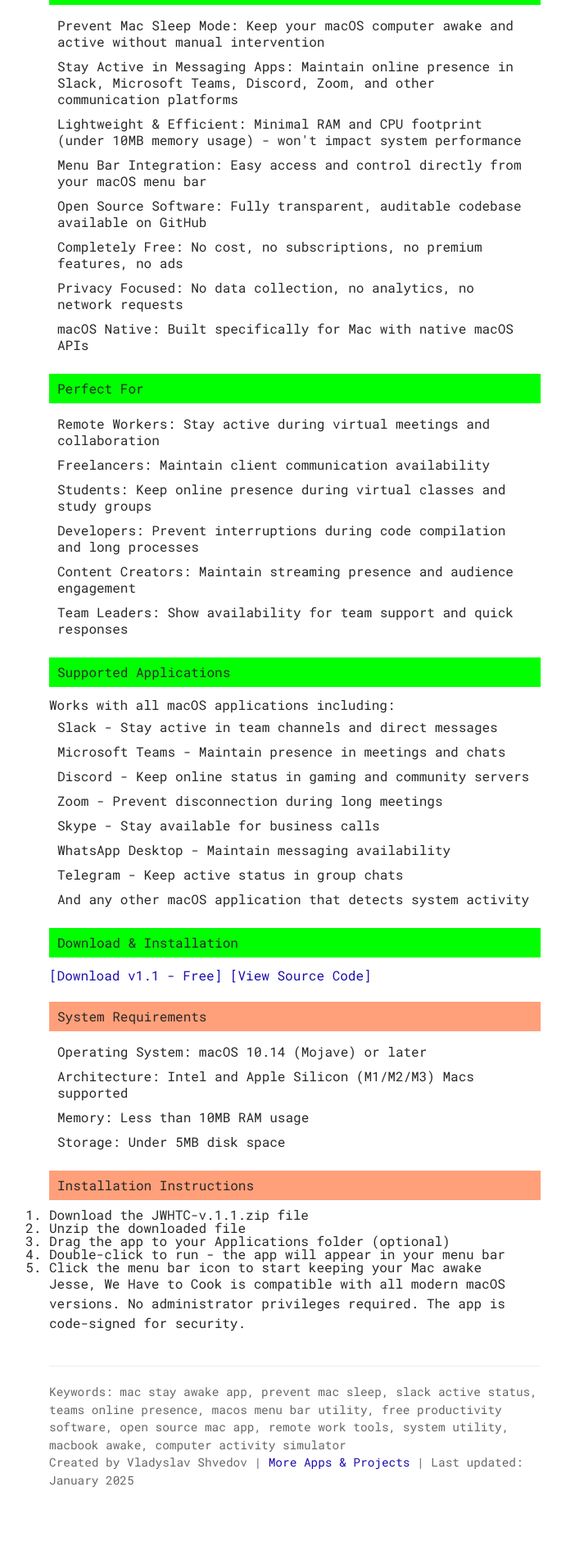
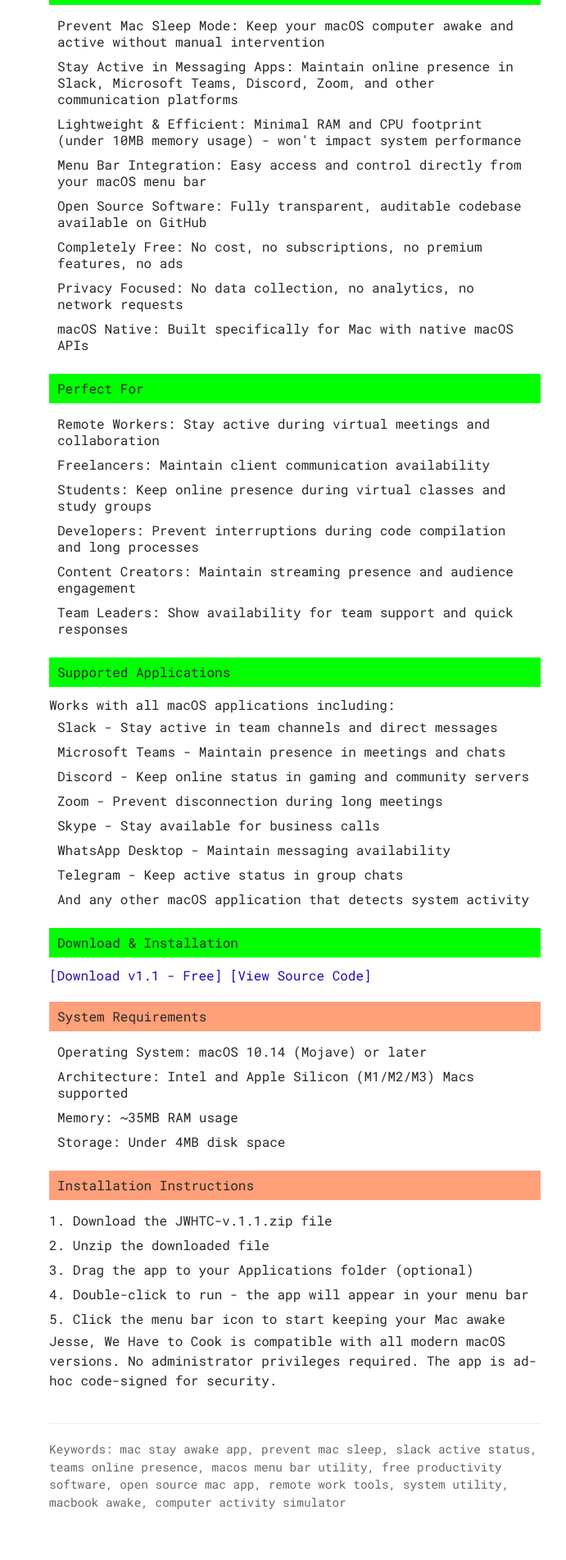
Before and after one commit to vshvedov/vladcodes, a Jekyll site: the page built from jessewehavetocook.html, in a window 1280 px wide. Shown: the part 1655-3558 px from the top of the page at 82% size, without its empty margins (280-971 px from the left). Built offline with Jekyll 4.4.1, drawn with Linux system fonts in a browser that asks for light colours; before the commit the page ends 3532 px from its top, so only the background shows below that.

Commit message:
Update jessewehavetocook.html with revised memory and storage specifications; enhance footer description for clarity. Add styling for ordered lists in main.scss.

```diff
--- a/assets/css/main.scss
+++ b/assets/css/main.scss
@@ -65,6 +65,14 @@
         @media screen and (max-width: $br) {
             padding: 10px 0 10px 0;
         }
+    }
+}
+
+ol {
+    list-style-position: inside;
+    li {
+        line-height: 20px;
+        padding: 5px 0;
     }
 }
 
--- a/jessewehavetocook.html
+++ b/jessewehavetocook.html
@@ -91,8 +91,8 @@
   <ul>
     <li><strong>Operating System:</strong> macOS 10.14 (Mojave) or later</li>
     <li><strong>Architecture:</strong> Intel and Apple Silicon (M1/M2/M3) Macs supported</li>
-    <li><strong>Memory:</strong> Less than 10MB RAM usage</li>
-    <li><strong>Storage:</strong> Under 5MB disk space</li>
+    <li><strong>Memory:</strong> ~35MB RAM usage</li>
+    <li><strong>Storage:</strong> Under 4MB disk space</li>
   </ul>
 
   <h3>Installation Instructions</h3>
@@ -104,16 +104,11 @@
     <li>Click the menu bar icon to start keeping your Mac awake</li>
   </ol>
 
-  <p><small><em>Jesse, We Have to Cook is compatible with all modern macOS versions. No administrator privileges required. The app is code-signed for security.</em></small></p>
+  <p><small><em>Jesse, We Have to Cook is compatible with all modern macOS versions. No administrator privileges required. The app is ad-hoc code-signed for security.</em></small></p>
 
   <footer style="margin-top: 40px; padding-top: 20px; border-top: 1px solid #eee; font-size: 0.9em; color: #666;">
     <p>
       <strong>Keywords:</strong> mac stay awake app, prevent mac sleep, slack active status, teams online presence, macos menu bar utility, free productivity software, open source mac app, remote work tools, system utility, macbook awake, computer activity simulator
     </p>
-    <p>
-      Created by <span itemprop="author">Vladyslav Shvedov</span> |
-      <a href="/" rel="author">More Apps & Projects</a> |
-      Last updated: <time datetime="2025-01-17">January 2025</time>
-    </p>
   </footer>
 </div>
```
